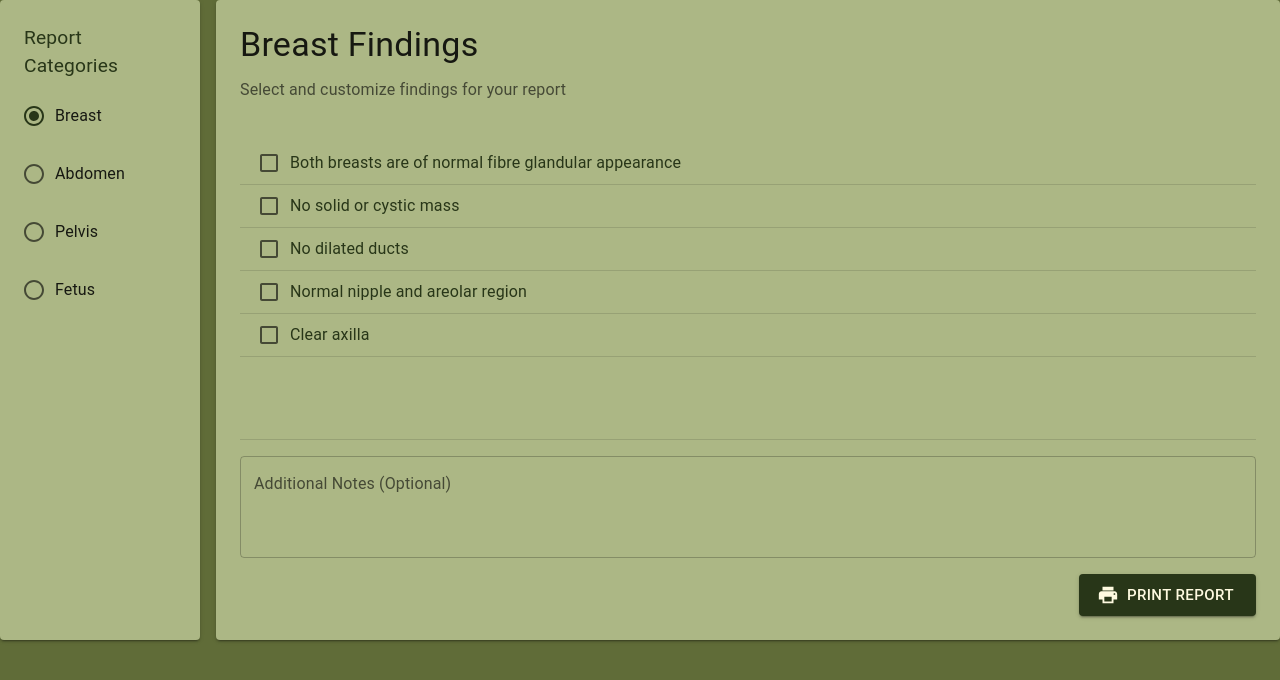
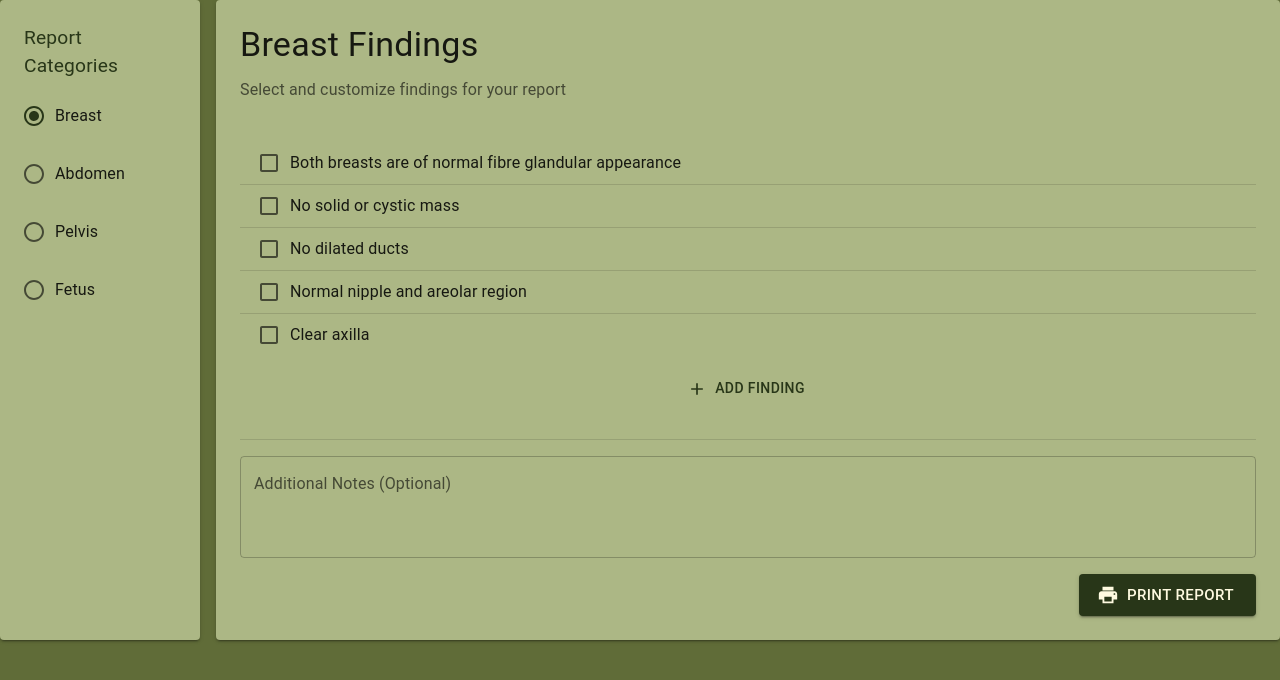
Before and after one commit to Hasan-aga/my-report-app, a React (Vite) app in the folder client/: page / in a window 1280 px wide. Both pictures are taken after a click on the label "Breast". Shown: the top 680 px of the page. Built offline with nearby package versions, Linux system fonts and the light colour scheme.

Commit message:
implement adding new finding

```diff
--- a/client/src/components/DataSelectionPage.jsx
+++ b/client/src/components/DataSelectionPage.jsx
@@ -1,107 +1,133 @@
-import React, { useState } from 'react';
+import { Add, Print } from "@mui/icons-material"
 import {
-  Container,
-  Typography,
+  Alert,
+  Box,
+  Button,
   Checkbox,
-  Button,
-  Paper,
+  Divider,
   List,
   ListItem,
   ListItemText,
-  Alert,
+  Paper,
   Snackbar,
-  Box,
   TextField,
-  Divider,
-} from '@mui/material';
-import { Print } from '@mui/icons-material';
-import { REPORT_DATA } from '../constants/config';
-import PDFService from '../services/PDFService';
+  Typography,
+  useTheme
+} from "@mui/material"
+import { useState } from "react"
+import { REPORT_DATA } from "../constants/config"
+import PDFService from "../services/PDFService"
 
 const DataSelectionPage = ({ category, templatePath }) => {
-  const [selectedFindings, setSelectedFindings] = useState([]);
-  const [editedFindings, setEditedFindings] = useState({});
-  const [notes, setNotes] = useState('');
-  const [error, setError] = useState(null);
+  const [selectedFindings, setSelectedFindings] = useState([])
+  const [editedFindings, setEditedFindings] = useState({})
+  const [notes, setNotes] = useState("")
+  const [error, setError] = useState(null)
+  const [customFindings, setCustomFindings] = useState([])
+  const theme = useTheme()
 
-  const categoryData = REPORT_DATA[category];
+  const categoryData = REPORT_DATA[category]
+  const allFindings = [...(categoryData?.findings || []), ...customFindings]
 
   const handleCheckboxChange = (finding) => {
-    setSelectedFindings(prev => {
+    setSelectedFindings((prev) => {
       if (prev.includes(finding)) {
-        return prev.filter(f => f !== finding);
+        return prev.filter((f) => f !== finding)
       } else {
-        return [...prev, finding];
+        return [...prev, finding]
       }
-    });
-  };
+    })
+  }
 
   const handleFindingEdit = (originalFinding, newText) => {
-    setEditedFindings(prev => ({
+    setEditedFindings((prev) => ({
       ...prev,
       [originalFinding]: newText
-    }));
-  };
+    }))
+  }
 
   const getFindingText = (finding) => {
-    return editedFindings[finding] || finding;
-  };
+    return editedFindings[finding] || finding
+  }
+
+  const handleAddNewFinding = () => {
+    const newFinding = ""
+    setCustomFindings((prev) => [...prev, newFinding])
+    setSelectedFindings((prev) => [...prev, newFinding])
+    // Focus will be handled by autoFocus prop on TextField
+  }
 
   const handlePrint = async () => {
     try {
-      console.log('Print request:', {
+      console.log("Print request:", {
         templatePath,
         category,
         selectedFindings
-      });
+      })
 
-      const finalFindings = selectedFindings.map(finding =>
+      const finalFindings = selectedFindings.map((finding) =>
         getFindingText(finding)
-      );
+      )
 
-      const selectedData = finalFindings.length == 0? [{category:"", findings:[], notes: notes.trim()}]:[{
-        category: categoryData.name,
-        findings: finalFindings,
-        notes: notes.trim()
-      }];
+      const selectedData =
+        finalFindings.length == 0
+          ? [{ category: "", findings: [], notes: notes.trim() }]
+          : [
+              {
+                category: categoryData.name,
+                findings: finalFindings,
+                notes: notes.trim()
+              }
+            ]
 
       if (!templatePath) {
-        throw new Error('No template selected. Please select a template in settings.');
+        throw new Error(
+          "No template selected. Please select a template in settings."
+        )
       }
 
-      const pdfBytes = await PDFService.fillTemplate(
-        templatePath,
-        selectedData
-      );
+      const pdfBytes = await PDFService.fillTemplate(templatePath, selectedData)
 
       if (!pdfBytes || pdfBytes.length === 0) {
-        throw new Error('Generated PDF is empty');
+        throw new Error("Generated PDF is empty")
       }
 
-      await PDFService.printPDF(pdfBytes);
+      await PDFService.printPDF(pdfBytes)
     } catch (error) {
-      console.error('Print error:', error);
-      setError(error.message);
+      console.error("Print error:", error)
+      setError(error.message)
     }
-  };
+  }
 
   if (!category) {
     return (
-      <Paper elevation={2} sx={{ p: 3, height: '80vh', display: 'flex', alignItems: 'center', justifyContent: 'center' }}>
+      <Paper
+        elevation={2}
+        sx={{
+          p: 3,
+          height: "80vh",
+          display: "flex",
+          alignItems: "center",
+          justifyContent: "center"
+        }}
+      >
         <Typography variant="h5" color="text.secondary" align="center">
           Select a category to start generating your report
         </Typography>
       </Paper>
-    );
+    )
   }
 
   return (
-    <Paper elevation={2} sx={{ p: 3, height: '80vh', display: 'flex', flexDirection: 'column' }}>
+    <Paper
+      elevation={2}
+      sx={{ p: 3, height: "80vh", display: "flex", flexDirection: "column" }}
+    >
       <Snackbar
         open={!!error}
         autoHideDuration={6000}
         onClose={() => setError(null)}
-        anchorOrigin={{ vertical: 'top', horizontal: 'center' }}
+        anchorOrigin={{ vertical: "top", horizontal: "center" }}
       >
         <Alert severity="error" onClose={() => setError(null)}>
           {error}
@@ -117,13 +143,9 @@ const DataSelectionPage = ({ category, templatePath }) => {
         </Typography>
       </Box>
 
-      <List sx={{ width: '100%', flexGrow: 1, overflow: 'auto' }}>
-        {categoryData.findings.map((finding) => (
-          <ListItem
-            key={finding}
-            divider
-            disablePadding
-          >
+      <List sx={{ width: "100%", flexGrow: 1, overflow: "auto" }}>
+        {allFindings.map((finding) => (
+          <ListItem key={finding} divider disablePadding>
             <Checkbox
               checked={selectedFindings.includes(finding)}
               onChange={() => handleCheckboxChange(finding)}
@@ -136,20 +158,26 @@ const DataSelectionPage = ({ category, templatePath }) => {
                   variant="standard"
                   defaultValue={finding}
                   onBlur={(e) => handleFindingEdit(finding, e.target.value)}
+                  autoFocus={
+                    finding === allFindings[allFindings.length - 1] &&
+                    customFindings.includes(finding)
+                  }
                   InputProps={{
                     disableUnderline: !selectedFindings.includes(finding),
                     style: {
-                      color: '#283618',  // Dark green for all text
-                      opacity: 1,        // Full opacity always
+                      color: "#283618", // Dark green for all text
+                      opacity: 1 // Full opacity always
                     }
                   }}
                   sx={{
-                    '& .MuiInputBase-input': {
-                      cursor: selectedFindings.includes(finding) ? 'text' : 'default',
-                      '&.Mui-disabled': {
-                        color: '#283618',  // Keep same color when disabled
-                        WebkitTextFillColor: '#283618',  // Override WebKit default
-                        opacity: 1,        // Keep full opacity when disabled
+                    "& .MuiInputBase-input": {
+                      cursor: selectedFindings.includes(finding)
+                        ? "text"
+                        : "default",
+                      "&.Mui-disabled": {
+                        color: theme.palette.text.primary, // Keep same color when disabled
+                        WebkitTextFillColor: theme.palette.text.primary, // Override WebKit default
+                        opacity: 1 // Keep full opacity when disabled
                       }
                     }
                   }}
@@ -160,6 +188,10 @@ const DataSelectionPage = ({ category, templatePath }) => {
           </ListItem>
         ))}
       </List>
+
+      <Button onClick={handleAddNewFinding} startIcon={<Add />} sx={{ my: 2 }}>
+        Add Finding
+      </Button>
 
       <Divider sx={{ my: 2 }} />
 
@@ -176,7 +208,7 @@ const DataSelectionPage = ({ category, templatePath }) => {
         />
       </Box>
 
-      <Box sx={{ display: 'flex', justifyContent: 'flex-end' }}>
+      <Box sx={{ display: "flex", justifyContent: "flex-end" }}>
         <Button
           variant="contained"
           color="primary"
@@ -188,7 +220,7 @@ const DataSelectionPage = ({ category, templatePath }) => {
         </Button>
       </Box>
     </Paper>
-  );
-};
+  )
+}
 
-export default DataSelectionPage;
+export default DataSelectionPage
```
